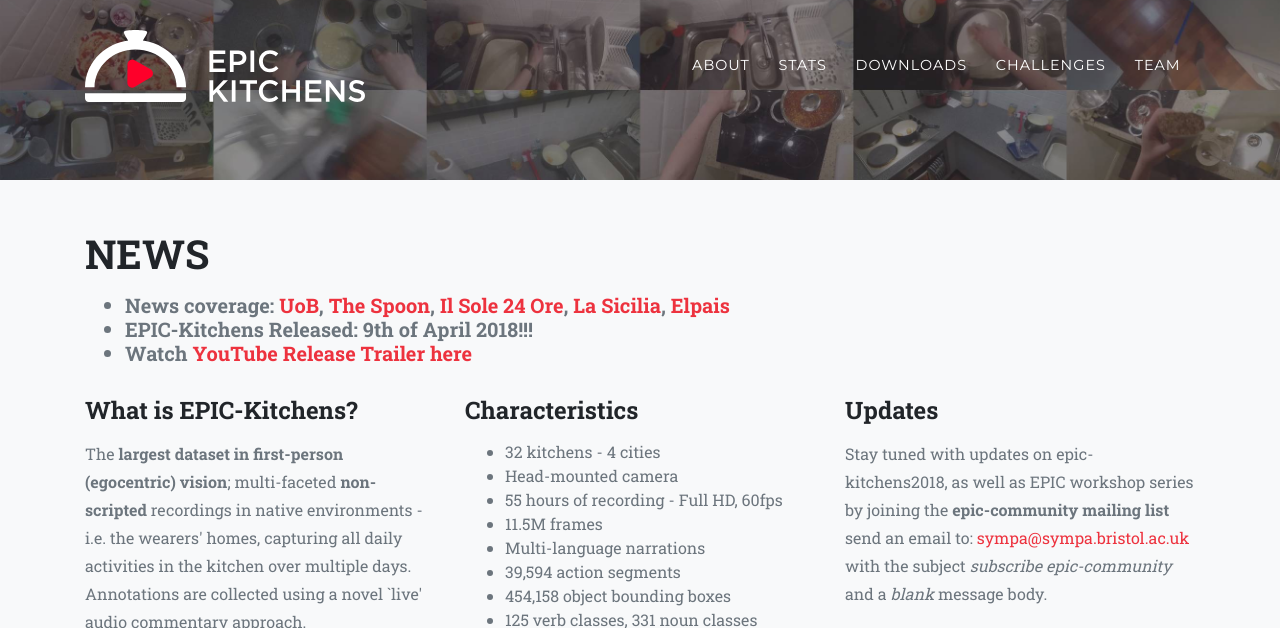
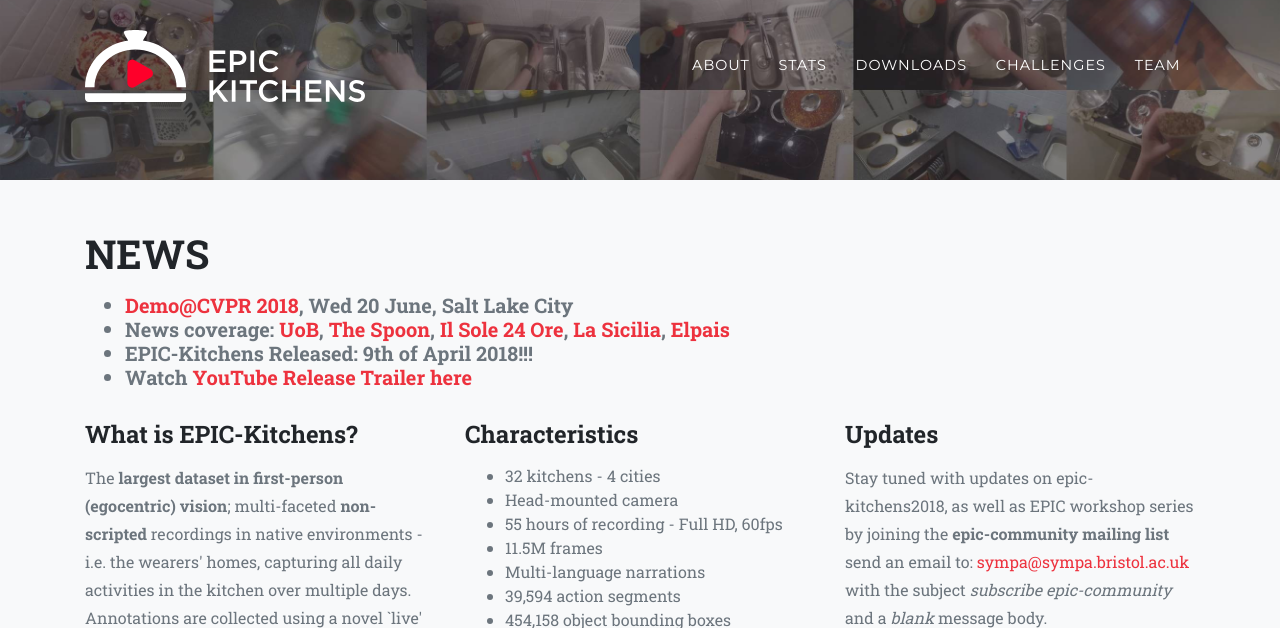
Before and after one commit to epic-kitchens/epic-kitchens.github.io, a Jekyll site: the page built from 2018.html, in a window 1280 px wide and 900 px high, cut to the strip 0-628 px from the top of the window. Built offline with Jekyll 4.4.1, drawn with Linux system fonts in a browser that asks for light colours; some web fonts are replaced; a script that is not in the unit is left out.

Commit message:
cvprDemo

```diff
--- a/2018.html
+++ b/2018.html
@@ -12,6 +12,7 @@
         <h2 class="section-heading text-uppercase">News</h2>
         <h5 class="text-muted" style="text-align:left;">
           <ul>
+              <li><a href="http://cvpr2018.thecvf.com/files/CVPR_2018_Pocket_Guide_Main_Conference_Final_merged.pdf">Demo@CVPR 2018</a>, Wed 20 June, Salt Lake City</li>
               <li>News coverage: <a href="http://www.bristol.ac.uk/news/2018/april/epic-kitchens.html">UoB</a>, <a href="https://thespoon.tech/how-an-obscure-academic-project-may-have-just-started-a-kitchen-robot-revolution/">The Spoon</a>, <a href="http://nova.ilsole24ore.com/esperienze/dataset-in-prima-persona/">Il Sole 24 Ore</a>, <a href="http://www.lasicilia.it/news/tech/160460/deep-learning-e-il-dataset-in-prima-persona-come-le-macchine-riconoscono-le-interazioni-umane.html">La Sicilia</a>, <a href="https://retina.elpais.com/retina/2018/05/16/tendencias/1526475854_896892.html">Elpais</a></li>
               <li>EPIC-Kitchens Released: 9th of April 2018!!!</li>
               <li>Watch <a href="https://youtu.be/Dj6Y3H0ubDw" target="_blank">YouTube Release Trailer here</a></li>
```
